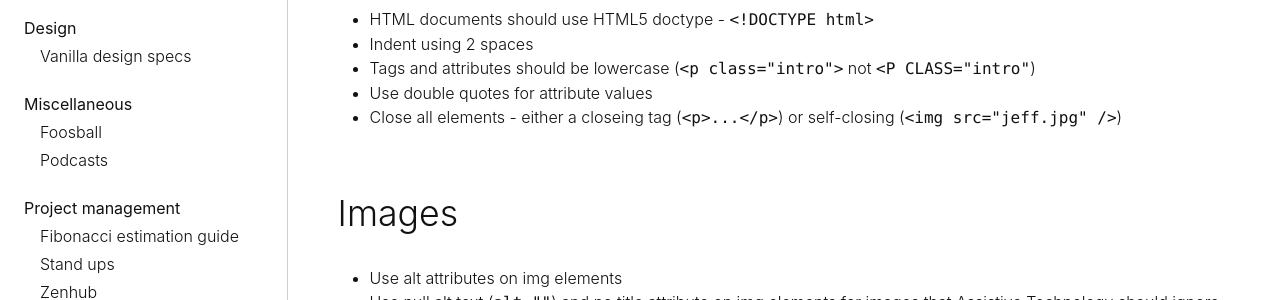
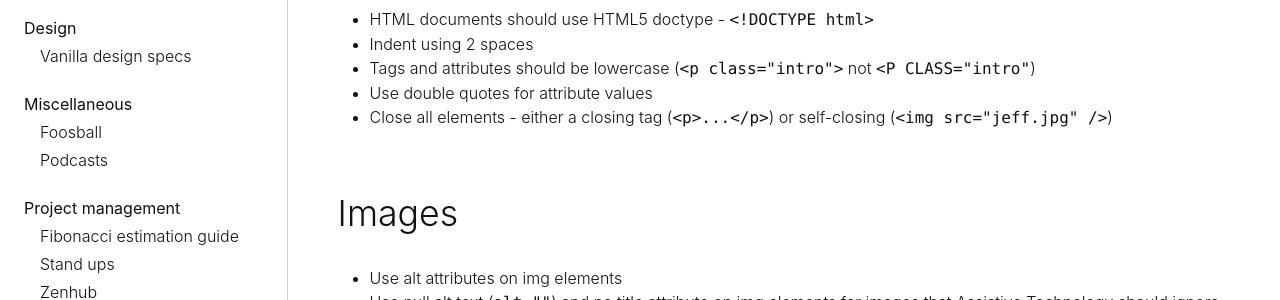
Before and after one commit to canonical-web-and-design/practices, a Jekyll site: the page built from coding/html.md, in a window 1280 px wide and 900 px high, scrolled down 249 px. Shown: the part 304-604 px from the top of the window. Built offline with Jekyll 4.4.1, drawn with Linux system fonts in a browser that asks for light colours; some web fonts are replaced.

Commit message:
Fix typo on HTML Code Standards

```diff
--- a/coding/html.md
+++ b/coding/html.md
@@ -14,7 +14,7 @@ General rules for all HTML documents are:
  - Indent using 2 spaces
  - Tags and attributes should be lowercase (`<p class="intro">` not `<P CLASS="intro"`)
  - Use double quotes for attribute values
- - Close all elements - either a closeing tag (`<p>...</p>`) or self-closing (`<img src="jeff.jpg" />`)
+ - Close all elements - either a closing tag (`<p>...</p>`) or self-closing (`<img src="jeff.jpg" />`)
 
 ## Images
 
```
